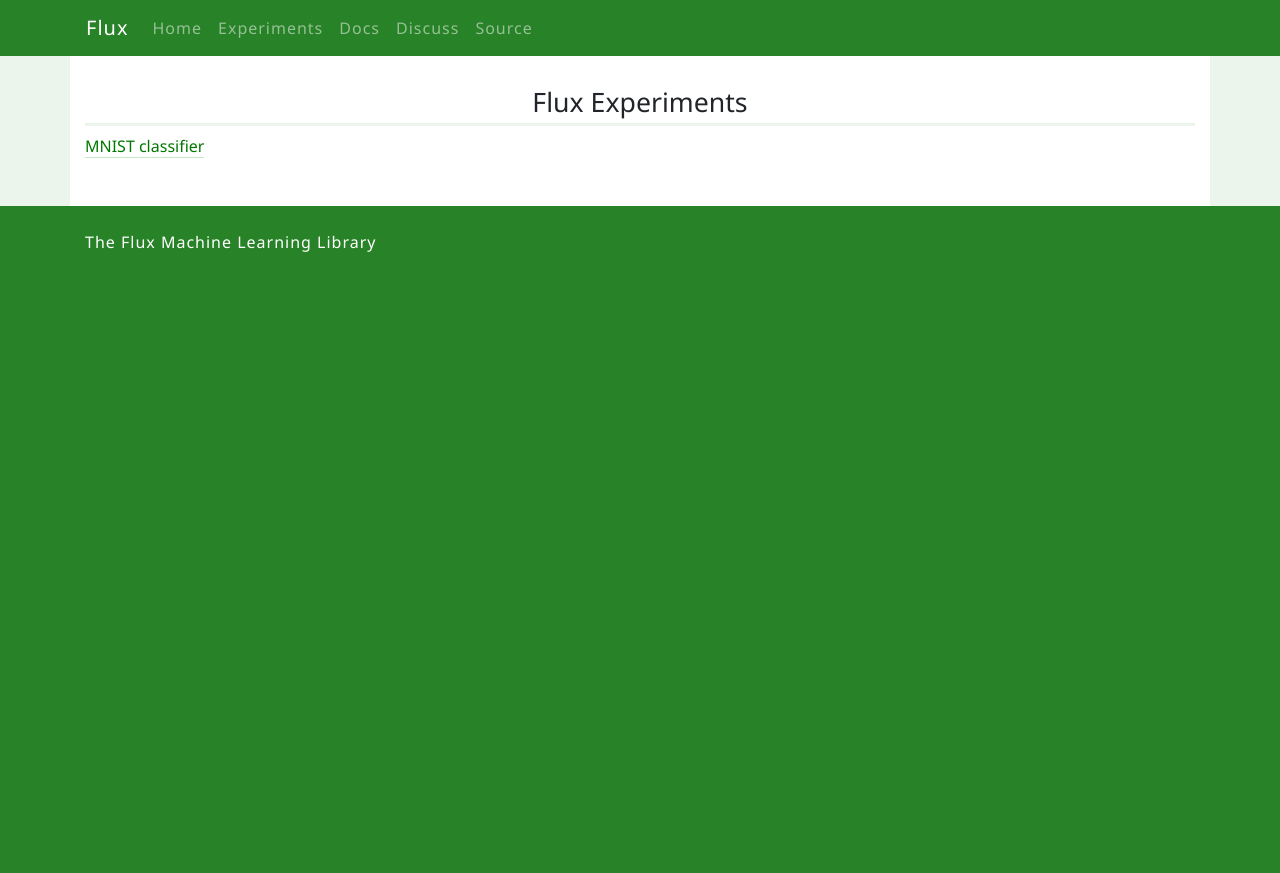
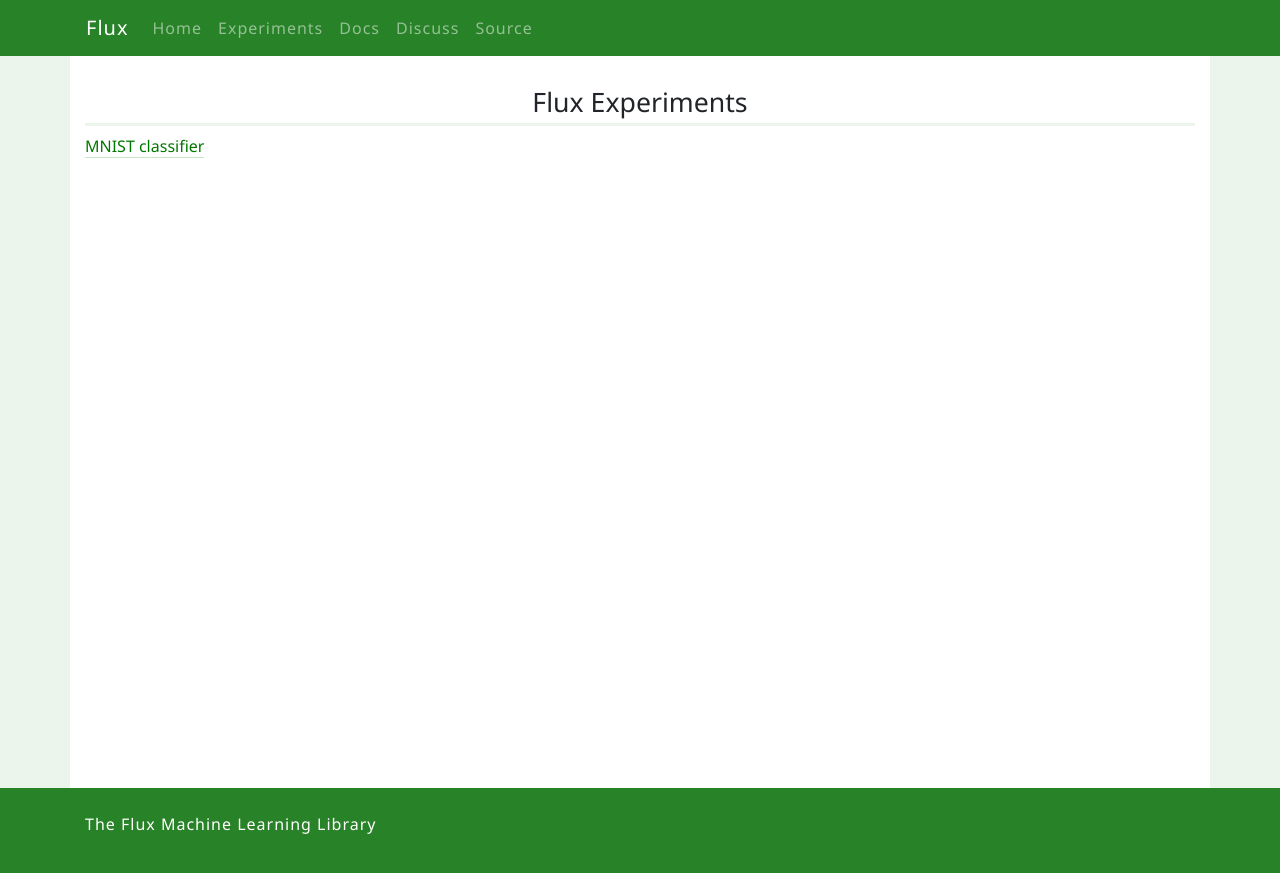
Before and after one commit to FluxML/fluxml.github.io, a Jekyll site: the page built from experiments/index.html, in a window 1280 px wide. Shown: the top 873 px of the page. Built offline with Jekyll 4.4.1, drawn with Linux system fonts in a browser that asks for light colours; nearby versions of some CDN libraries.

Commit message:
style fixes

```diff
--- /dev/null
+++ b/experiments/experiments.css
@@ -0,0 +1,10 @@
+body{
+	height: 100vh;
+	display: flex;
+	flex-direction: column;
+}
+
+.content{
+	flex:2;
+	display: flex;
+}
--- a/experiments/index.html
+++ b/experiments/index.html
@@ -1,6 +1,7 @@
 ---
 layout: default
 ---
+<link rel="stylesheet" href="experiments.css">
 <div class="content">
   <div class="container">
     <h1>Flux Experiments</h1>
--- a/site.scss
+++ b/site.scss
@@ -62,3 +62,7 @@ pre code.hljs {
   padding-left: 1em;
   padding-right: 1em;
 }
+
+.navbar-collapse.collapse.in {
+  display: block!important;
+}
```
Also changed, not shown: experiments/mnist/assets/css/style.css (+13 -1 lines).
